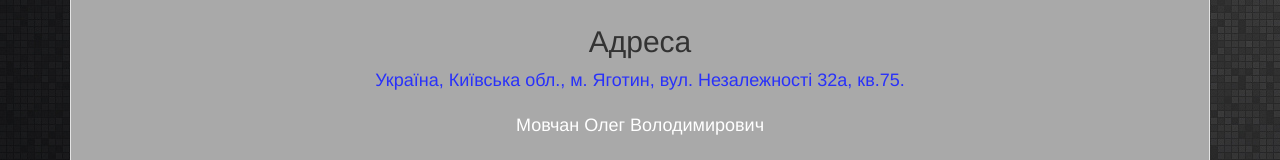
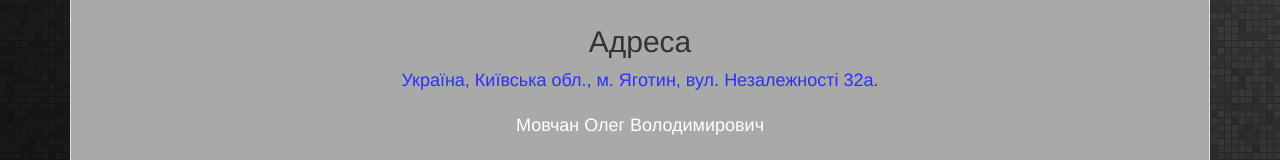
Before and after one commit to AlexMovchan/Jagotin-Service, a plain HTML site: page contacts.html in a window 1280 px wide. Shown: the part 160-320 px from the top of the page. Drawn offline with Linux system fonts and the light colour scheme; a web font is replaced by a local one.

Commit message:
change adress

```diff
--- a/contacts.html
+++ b/contacts.html
@@ -44,7 +44,7 @@
                     <div class="well">
                         <h2 class="text-center">Адреса</h2>
                         <p class="lead text-center">
-                            <a target="_blank" href="https://www.google.com.ua/maps/@50.2545075,31.7676838,3a,75y,243.22h,103.25t/data=!3m7!1e1!3m5!1sP2Aj10LGQ1PNKCjuZ5eR8g!2e0!6s%2F%2Fgeo3.ggpht.com%2Fcbk%3Fpanoid%3DP2Aj10LGQ1PNKCjuZ5eR8g%26output%3Dthumbnail%26cb_client%3Dsearch.TACTILE.gps%26thumb%3D2%26w%3D392%26h%3D106%26yaw%3D239.83621%26pitch%3D0%26thumbfov%3D100!7i13312!8i6656">Україна, Київська обл., м. Яготин, вул. Незалежності 32а, кв.75.</a>
+                            <a target="_blank" href="https://www.google.com.ua/maps/@50.2545075,31.7676838,3a,75y,243.22h,103.25t/data=!3m7!1e1!3m5!1sP2Aj10LGQ1PNKCjuZ5eR8g!2e0!6s%2F%2Fgeo3.ggpht.com%2Fcbk%3Fpanoid%3DP2Aj10LGQ1PNKCjuZ5eR8g%26output%3Dthumbnail%26cb_client%3Dsearch.TACTILE.gps%26thumb%3D2%26w%3D392%26h%3D106%26yaw%3D239.83621%26pitch%3D0%26thumbfov%3D100!7i13312!8i6656">Україна, Київська обл., м. Яготин, вул. Незалежності 32а.</a>
                         </p>
                         <p class="lead text-center">Мовчан Олег Володимирович</p>
                         <p class="lead text-center">Телефон: +38 (067) 943 64 78</p>
```
